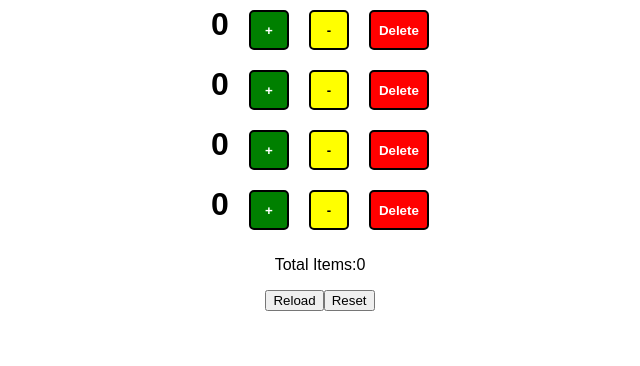
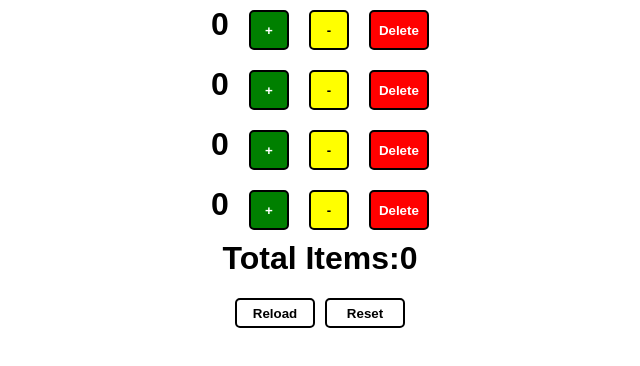
Before and after one commit to karan-007/cart-counter, a React (Create React App) app: page / in a window 1280 px wide. Shown: the top 366 px of the page, without its empty margins (320-960 px from the left). Built offline with nearby package versions, Linux system fonts and the light colour scheme.

Commit message:
total items, reload, reset buttons added with styling

```diff
--- a/src/components/counter.css
+++ b/src/components/counter.css
@@ -0,0 +1,18 @@
+.total {
+  font-size: 2em;
+  font-weight: bold;
+  margin: 0;
+  padding: 0;
+}
+
+.reloadBtn,
+.resetBtn {
+  background-color: white;
+  width: 80px;
+  height: 30px;
+  border-style: none;
+  border: 2px solid black;
+  border-radius: 5px;
+  font-weight: bold;
+  margin: 5px;
+}
--- a/src/components/counter.js
+++ b/src/components/counter.js
@@ -1,5 +1,6 @@
 import React from 'react';
 import Buttons from './buttons';
+import './counter.css';
 
 function counter(props) {
     let count = props.counters.map((counter) => {
@@ -15,10 +16,10 @@ function counter(props) {
     return (
         <div>
             {count}
-            <p>Total Items:{props.total}</p>
+            <p className="total">Total Items:{props.total}</p>
             <p>
-                <button onClick={props.onReload}>Reload</button>
-                <button onClick={props.onReset}>Reset</button>
+                <button className="reloadBtn" onClick={props.onReload}>Reload</button>
+                <button className="resetBtn" onClick={props.onReset}>Reset</button>
             </p>
         </div>
     )
```
